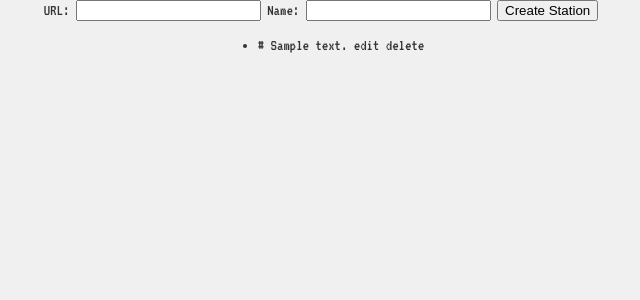
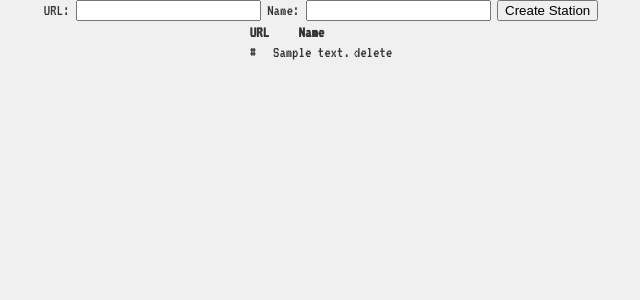
Before and after one commit to santerj/piirakka, a Flask app: template piirakka/templates/stations.html in a window 1280 px wide. Shown: the top 300 px of the page, without its empty margins (319-959 px from the left). Run offline with Flask 3, Linux system fonts and the light colour scheme; the template is opened without the code that fills it: most values are stand-ins (such as "Sample title", 1, 10 or a date in 2020); parts of the project's set-up code (start-up, migrations or seed data) failed here and were passed over.

Commit message:
added delete feature to front

```diff
--- a/piirakka/static/js/stations.js
+++ b/piirakka/static/js/stations.js
@@ -1,3 +1,5 @@
+console.log(reloadToken);
+
 function createStation(event) {
     event.preventDefault();
 
@@ -14,6 +16,7 @@ function createStation(event) {
     .then(response => {
         // Handle success, if needed
         console.log(response.data);
+        location.reload();
     })
     .catch(error => {
         // Handle error, if needed
@@ -21,18 +24,13 @@ function createStation(event) {
     });
 }
 
-function editStation(index) {
-    // Perform edit action based on the station index
-    console.log(`Editing station ${index}`);
-}
-
 function deleteStation(index) {
-    axios.post('/api/radio/station')
+    axios.delete(`/api/radio/station/${index}`, { headers: {'Reload-Token': reloadToken} })
       .then(response => {
-        console.log('Toggle response:', response.data);
-        nowPlaying();
+        console.log('Delete response:', response.data);
+        location.reload();
     })
       .catch(error => {
-        console.error('Error toggling playback:', error);
+        console.error('Error deleting station:', error);
     });
 }
--- a/piirakka/templates/stations.html
+++ b/piirakka/templates/stations.html
@@ -21,20 +21,33 @@
             <button type="submit">Create Station</button>
         </form>
 
-        <ul>
-            {% for station in stations %}
-                <li data-index="{{ loop.index0 }}">
-                    <span class="station-url">{{ station.url }}</span>
-                    <span class="station-name">{{ station.description }}</span>
-                    <span class="edit-link" onclick="editStation({{ loop.index0 }})">edit</span>
-                    <span class="delete-link" onclick="deleteStation({{ loop.index0 }})">delete</span>
-                </li>
-            {% endfor %}
-        </ul>
+        <!-- Table for displaying stations -->
+        <table>
+            <thead>
+                <tr>
+                    <th>URL</th>
+                    <th>Name</th>
+                    <th></th> <!-- Empty column for buttons -->
+                </tr>
+            </thead>
+            <tbody>
+                <!-- Each station item with edit and delete links -->
+                {% for station in stations %}
+                    <tr data-index="{{ loop.index0 }}">
+                        <td>{{ station.url }}</td>
+                        <td>{{ station.description }}</td>
+                        <td>
+                            <span class="delete-link" onclick="deleteStation({{ loop.index0 }})">delete</span>
+                        </td>
+                    </tr>
+                {% endfor %}
+            </tbody>
+        </table>
     </main>
-
-    <script src="{{ url_for('static', filename='js/stations.js') }}"></script>
 
 </body>
 
+    <script>const reloadToken = "{{ reload_token }}";</script>
+    <script src="{{ url_for('static', filename='js/stations.js') }}"></script>
+
 </html>
```
